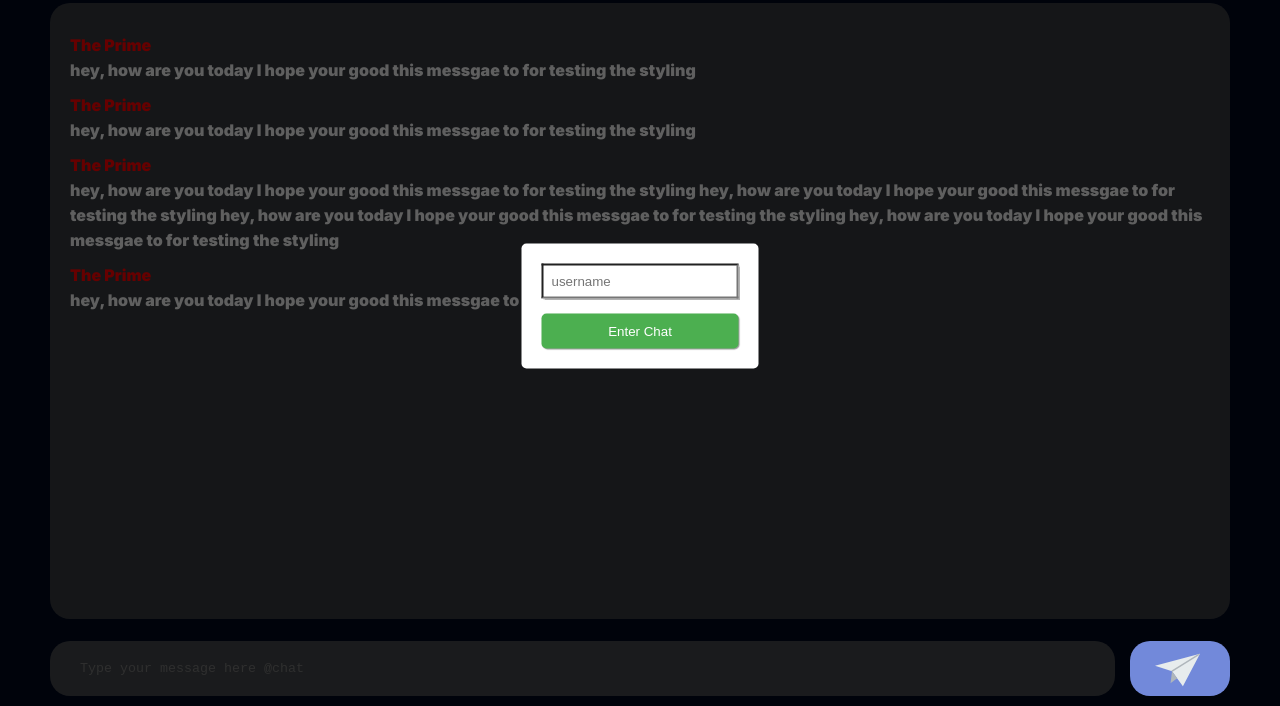
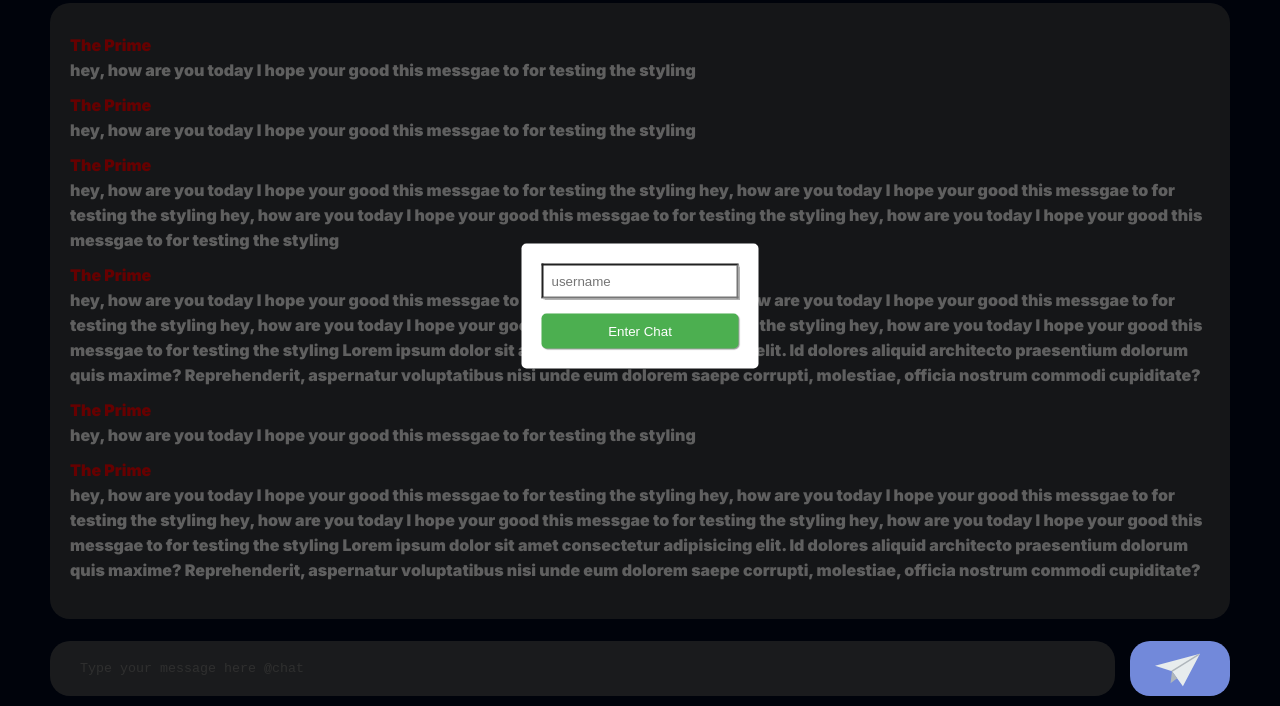
Before and after one commit to Karan-Semwal/ChatterBox, a website: page static/chat.html in a window 1280 px wide. Shown: the part 94-800 px from the top of the page. Drawn offline with nearby package versions, Linux system fonts and the light colour scheme; no server answers; files whose address does not match are found by name; a web font is replaced by a local one.

Commit message:
restructure
- project restructure
- random username color

```diff
--- a/client/package.json
+++ b/package.json
@@ -2,10 +2,10 @@
   "name": "client",
   "version": "1.0.0",
   "description": "client side of chat application",
-  "main": "client.js",
+  "main": "main.js",
   "scripts": {
     "test": "echo \"Error: no test specified\" && exit 1",
-    "dev": "nodemon client"
+    "dev": "nodemon main"
   },
   "author": "",
   "license": "ISC",
--- a/client/static/chat.html
+++ b/static/chat.html
@@ -22,10 +22,6 @@
     <div id="container">
         <h1>ChatterBox</h1>
         <!-- messages display area -->
-        <!-- <textarea readonly id="msg-board">
-
-        </textarea> -->
-
         <div id="msg-board">
             <div class="message">
                 <h4 class="chat-username">The Prime</h4>
@@ -51,7 +47,7 @@
                     this messgae to for testing the styling
                     hey, how are you today
                     I hope your good
-                    this messgae to for testing the styling                     hey, how are you today
+                    this messgae to for testing the styling hey, how are you today
                     I hope your good
                     this messgae to for testing the styling
                     hey, how are you today
@@ -65,6 +61,44 @@
                     hey, how are you today
                     I hope your good
                     this messgae to for testing the styling
+                    hey, how are you today
+                    I hope your good
+                    this messgae to for testing the styling hey, how are you today
+                    I hope your good
+                    this messgae to for testing the styling
+                    hey, how are you today
+                    I hope your good
+                    this messgae to for testing the styling
+                    Lorem ipsum dolor sit amet consectetur adipisicing elit. Id dolores aliquid architecto praesentium
+                    dolorum quis maxime? Reprehenderit, aspernatur voluptatibus nisi unde eum dolorem saepe corrupti,
+                    molestiae, officia nostrum commodi cupiditate?
+                </p>
+            </div>
+            <div class="message">
+                <h4 class="chat-username">The Prime</h4>
+                <p class="chat-user-msg">
+                    hey, how are you today
+                    I hope your good
+                    this messgae to for testing the styling
+                </p>
+            </div>
+            <div class="message">
+                <h4 class="chat-username">The Prime</h4>
+                <p class="chat-user-msg">
+                    hey, how are you today
+                    I hope your good
+                    this messgae to for testing the styling
+                    hey, how are you today
+                    I hope your good
+                    this messgae to for testing the styling hey, how are you today
+                    I hope your good
+                    this messgae to for testing the styling
+                    hey, how are you today
+                    I hope your good
+                    this messgae to for testing the styling
+                    Lorem ipsum dolor sit amet consectetur adipisicing elit. Id dolores aliquid architecto praesentium
+                    dolorum quis maxime? Reprehenderit, aspernatur voluptatibus nisi unde eum dolorem saepe corrupti,
+                    molestiae, officia nostrum commodi cupiditate?
                 </p>
             </div>
         </div>
--- a/client/static/scripts/index.js
+++ b/static/scripts/index.js
@@ -1,6 +1,8 @@
 const msgBoard = $("#msg-board")
 const textInput = $('#text-input')
 const userNameInput = $('#username')
+
+// NOTE: sent message format: <username><#ff77ee>#<message>
 
 window.onload = function () {
     userNameInput.focus()
@@ -21,8 +23,9 @@ const userNameColor = (function getRandomColor() {
     var letters = '23456789ABCD';
     var color = '#';
     for (var i = 0; i < 6; i++) {
-        color += letters[Math.floor(Math.random() * 16)];
+        color += letters[Math.floor(Math.random() * 12)];
     }
+    console.log(color)
     return color;
 })();
 
--- a/client/static/styles/style.css
+++ b/static/styles/style.css
@@ -229,7 +229,9 @@ button:hover {
 
 
 
-
+#msg-board {
+    overflow-y: auto;
+}
 
 
 /* styling message on message board */
```
Also changed, not shown: server/package.json (deleted, +0 -20 lines), server/server.js (deleted, +0 -15 lines), main.js (renamed from client/client.js), static/res/paperplane.svg (renamed from client/static/res/paperplane.svg), 3 other files.
